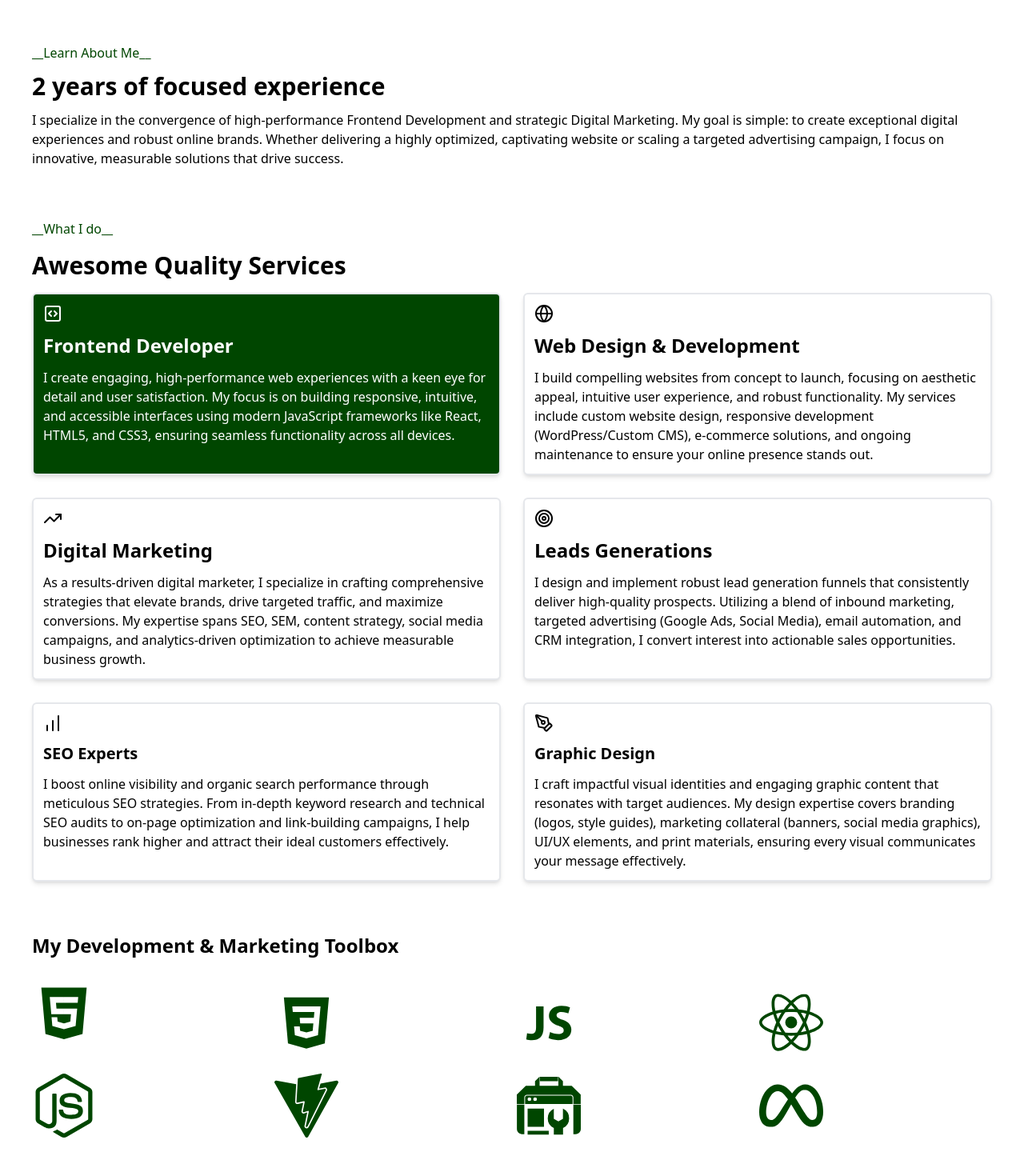
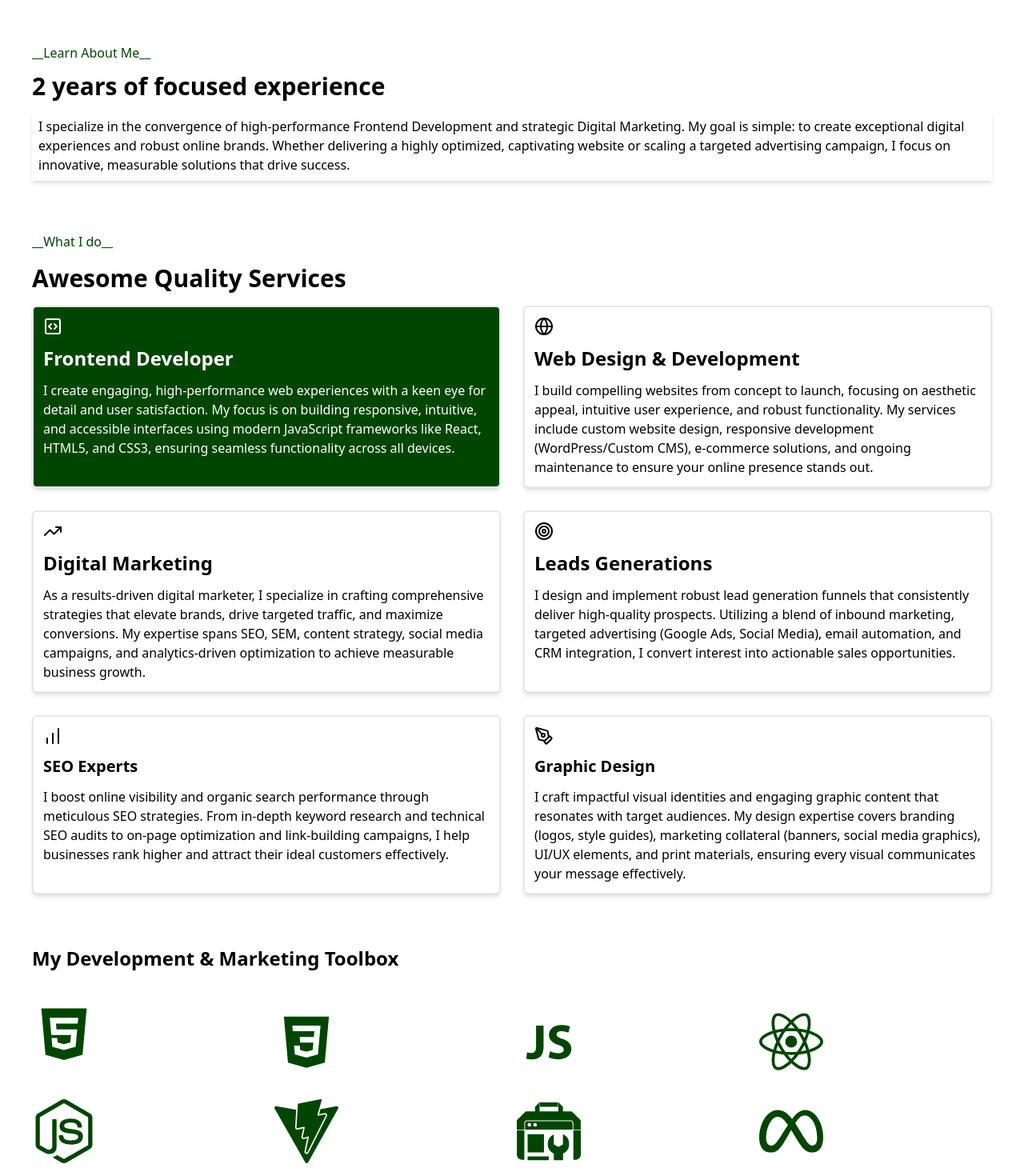
Before and after one commit to Usamagrowth/my-portfolio, a React (Vite) app: page / in a window 1280 px wide. Shown: the part 580-2050 px from the top of the page at 80% size. Built offline with nearby package versions, Linux system fonts and the light colour scheme.

Commit message:
tab view

```diff
--- a/src/Components/About.jsx
+++ b/src/Components/About.jsx
@@ -1,13 +1,10 @@
-import Awriter from "./Awriter"
-import Sprogress from "./Sprogress"
-
 const About = () => {
   return (
     <div id="about" className="px-10 pb-16">
-     <div className="flex flex-col gap-3">
+     <div className="flex flex-col gap-3 ">
      <p className="text-[#004600]">__Learn About Me__</p>
      <h1 className="text-3xl font-bold">2 years of focused experience</h1>
-     <p>I specialize in the convergence of high-performance Frontend Development and strategic Digital Marketing. My goal is simple: to create exceptional digital experiences and robust online brands. Whether delivering a highly optimized, captivating website or scaling a targeted advertising campaign, I focus on innovative, measurable solutions that drive success.</p>
+     <p className="p-2 shadow-md opacity-100">I specialize in the convergence of high-performance Frontend Development and strategic Digital Marketing. My goal is simple: to create exceptional digital experiences and robust online brands. Whether delivering a highly optimized, captivating website or scaling a targeted advertising campaign, I focus on innovative, measurable solutions that drive success.</p>
      </div>
     </div>
   )
--- a/src/Components/Card.jsx
+++ b/src/Components/Card.jsx
@@ -7,7 +7,7 @@ const Card= ({businessName, description, image, link, Live, git, Github, fullima
  setFullImage(!fullImage) };
 
   return (
-    <div className="p-3 shadow-sm rounded-lg bg-[#004600] items-center">
+    <div className="p-3 max-lg:w-[450px] shadow-sm rounded-lg bg-[#004600] items-center">
      <div className="space-y-3 flex flex-col">
      <h3 className="text-xl text-[#44e944] font-semibold">{businessName}</h3>
      <div>
--- a/src/Components/Hero.jsx
+++ b/src/Components/Hero.jsx
@@ -11,7 +11,7 @@ const Hero = () => {
      <h1 className="text-3xl font-bold pb-9">Usama</h1>
      <Awriter />
      </div>
-     <div className="w-lg:[380px] lg:h-[380px] shadow-lg pl-5 pb-5 rounded-xl bg-[#004600]">
+     <div className="w-[380px]  h-[380px] shadow-lg pl-5 pb-5 rounded-xl bg-[#004600]">
       <img className="w-[100%] h-[100%]" src="usama1.png" alt="Best Web Developer and marketerWeb Designer and Development, Digital Marketing, Front End Developer, Email Marketing, SEO Experts, Ads Specialist, Leads Generation, Graphic Designs in ibadan Nigeria " />
      </div>
      </div>
--- a/src/Components/Portfolio.jsx
+++ b/src/Components/Portfolio.jsx
@@ -59,7 +59,7 @@ const Portfolio = () => {
        image={hungryLionz}
        description="A Flyer design with Canva "
        link="https://"
-       fullimage="View Live Image"
+       fullimage="View Full Image"
       />
     </div>
 
--- a/src/Components/Reviews.jsx
+++ b/src/Components/Reviews.jsx
@@ -4,7 +4,7 @@ import dana from "../assets/Dana.jpg"
 import bianca from "../assets/Bianca Shanise.jpg"
 const Reviews = () => {
   return (
-   <div className="flex flex-col px-10 pb-16 gap-4">
+   <div className="flex flex-col px-10 pb-16 gap-4 items-start">
     <div className="flex flex-col gap-4">
     <p className="text-[#004600]">__Reviews__</p>
     <h3 className="text-2xl font-bold">What Clients Say</h3>
--- a/src/Components/Tools.jsx
+++ b/src/Components/Tools.jsx
@@ -5,7 +5,7 @@ const Tools = () => {
   return (
     <div className="px-10 pb-16">
      <h3 className="text-2xl font-bold">My Development & Marketing Toolbox</h3>
-    <div className="grid lg:grid-cols-4 grid-cols-2 gap-3 space-y-3 pt-7">
+    <div className="grid grid-cols-4 gap-3 space-y-5 pt-7 items-center">
     <DiHtml5 className="w-20 h-20 text-[#004600]" />
     <DiCss3 className="w-20 h-20 text-[#004600]" />
     <DiJavascript1 className="w-20 h-20 text-[#004600]" />
--- a/src/Components/User.jsx
+++ b/src/Components/User.jsx
@@ -1,4 +1,4 @@
-import { Star } from "lucide-react";
+import { FaStar } from "react-icons/fa6";
 
 const User = ({profile, userName, message, industry}) => {
   return (
@@ -13,7 +13,7 @@ const User = ({profile, userName, message, industry}) => {
     <div className="flex flex-col gap-4 items-center">
       <h2 className="mt-4 text-white text-xl font-bold ">{userName}</h2>
       <p className="text-sm  text-white">{message} </p>
-      <div className="flex gap-2 text-[#FFD700]"> <Star /> <Star /> <Star /> <Star /> <Star /></div>
+      <div className="flex gap-2 text-[#FFD700]"> <FaStar /> <FaStar /> <FaStar /> <FaStar /> <FaStar /></div>
       <p className=" font-semibold text-white">{industry}</p>
       </div>
     </div>
```
